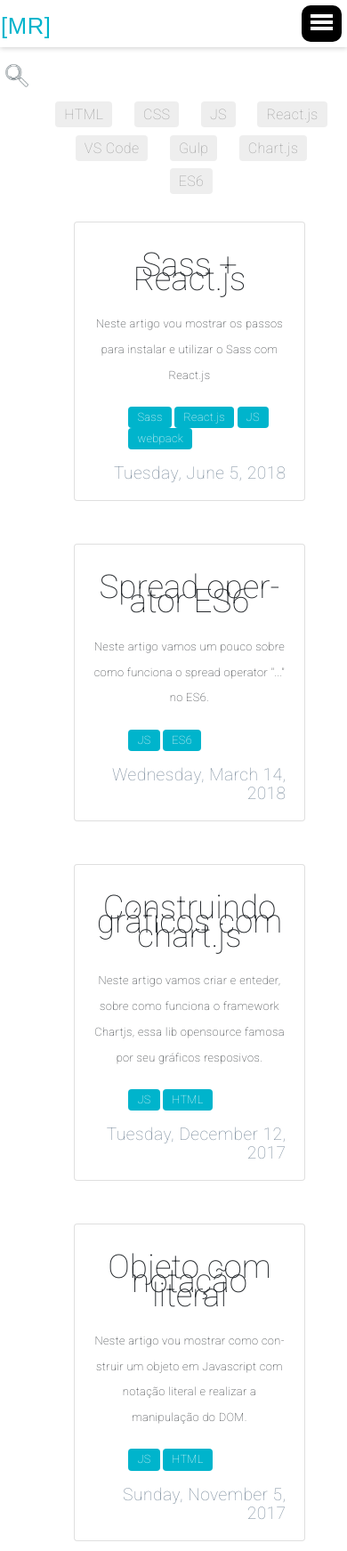
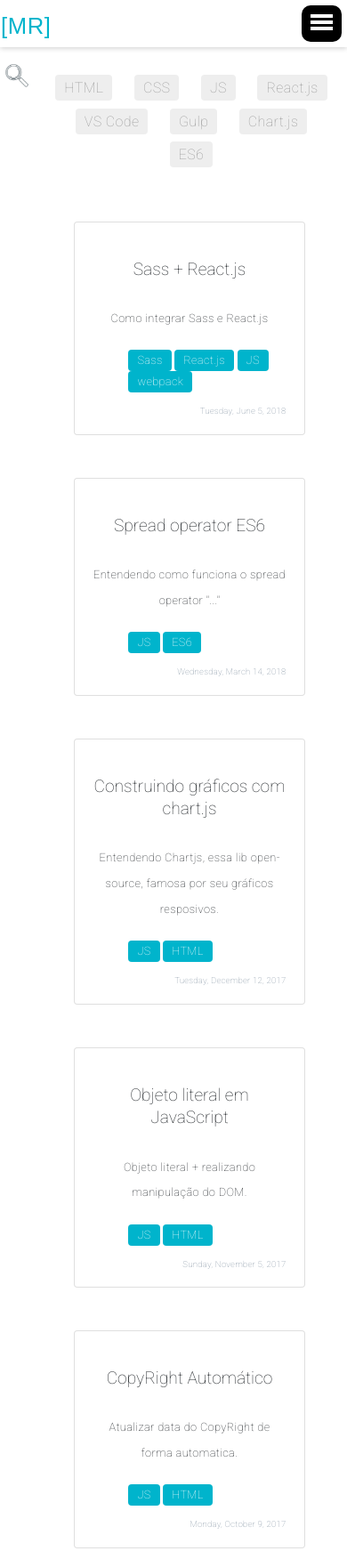
Before and after one commit to mariorodeghiero/new-blog-webpack, a website built with webpack: page index.html in a window 390 px wide. Shown: the top 1743 px of the page at 89% size. Built offline with nearby package versions, Linux system fonts and the light colour scheme.

Commit message:
edited layout amd configured search posts

```diff
--- a/index.html
+++ b/index.html
@@ -31,6 +31,9 @@
   <meta name="application-name" content="Blog Mario Rodeghiero">
 
   <link rel="stylesheet" href="https://maxcdn.bootstrapcdn.com/bootstrap/4.0.0-beta/css/bootstrap.min.css">
+  <script src="https://ajax.googleapis.com/ajax/libs/jquery/1.8.3/jquery.min.js"></script>
+  <script src="http://code.jquery.com/ui/1.9.2/jquery-ui.js"></script>
+  <link rel="stylesheet" href="https://cdnjs.cloudflare.com/ajax/libs/animate.css/3.5.2/animate.min.css">
 
   <!-- Global Site Tag (gtag.js) - Google Analytics -->
   <script async src="https://www.googletagmanager.com/gtag/js?id=UA-107916783-1"></script>
@@ -49,7 +52,7 @@
 <body>
   <div class="geral">
     <header>
-      <div class="container-header">
+      <div class="container-header animated fadeIn">
         <div class="logo">
           <h1>[MR]</h1>
         </div>
@@ -58,7 +61,7 @@
           <span></span>
           <span></span>
         </div>
-        <nav class="links animated zoomIn">
+        <nav class="links ">
           <ul>
             <li>
               <a href="https://www.mariorodeghiero.com">Home</a>
@@ -75,7 +78,7 @@
       </div>
     </header>
 
-    <div class="search-btn">
+    <div class="search-btn animated fadeIn">
       <input id="search-btn" type="image" src="src/img/search-icon.png" alt="Pesquisar" title="Pesquisar">
     </div>
 
@@ -86,7 +89,7 @@
       <ul id="output"></ul>
     </div>
 
-    <div class="container-tag">
+    <div class="container-tag animated fadeIn">
       <ul class="tags">
         <li>
           <a class="tag">HTML</a>
@@ -116,12 +119,12 @@
     </div>
 
     <div class="container ">
-      <div class="article ">
+      <div class="article animated zoomIn">
 
         <a href="articles/2018/sass-react.html">
-          <article class="card card-body mb-5 animated zoomInRight">
+          <article class="card card-body mb-5">
             <h1>Sass + React.js</h1>
-            <p> Neste artigo vou mostrar os passos para instalar e utilizar o Sass com React.js</p>
+            <p>Como integrar Sass e React.js</p>
             <div class="container-tag-post">
               <ul class="tag-post">
                 <li>Sass</li>
@@ -135,9 +138,9 @@
         </a>
 
         <a href="articles/2018/spread-operator.html">
-          <article class="card card-body mb-5 animated zoomInRight">
+          <article class="card card-body mb-5">
             <h1>Spread operator ES6</h1>
-            <p>Neste artigo vamos um pouco sobre como funciona o spread operator "..." no ES6.</p>
+            <p>Entendendo como funciona o spread operator "..."</p>
             <div class="container-tag-post">
               <ul class="tag-post">
                 <li>JS</li>
@@ -149,10 +152,9 @@
         </a>
 
         <a href="articles/chart-js.html"></a>
-        <article class="card card-body mb-5 animated zoomInRight">
+        <article class="card card-body mb-5">
           <h1>Construindo gráficos com chart.js</h1>
-          <p>Neste artigo vamos criar e enteder, sobre como funciona o framework Chartjs, essa lib opensource famosa por seu
-            gráficos resposivos.
+          <p>Entendendo Chartjs, essa lib opensource, famosa por seu gráficos resposivos.
           </p>
           <div class="container-tag-post">
             <ul class="tag-post">
@@ -165,10 +167,9 @@
         </a>
 
         <a href="articles/object-literal.html">
-          <article class="card card-body mb-5 animated zoomInRight">
-            <h1>Objeto com notação literal</h1>
-            <p>Neste artigo vou mostrar como construir um objeto em Javascript com notação literal e realizar a manipulação
-              do DOM.
+          <article class="card card-body mb-5">
+            <h1>Objeto literal em JavaScript</h1>
+            <p>Objeto literal + realizando manipulação do DOM.
             </p>
             <div class="container-tag-post">
               <ul class="tag-post">
@@ -181,9 +182,9 @@
         </a>
 
         <a href="articles/copy-right.html"></a>
-        <article class="card card-body mb-5 animated zoomInRight">
+        <article class="card card-body mb-5">
           <h1>CopyRight Automático </h1>
-          <p>Neste artigo vou mostrar um script apra atualizar data do CopyRight de forma automatica.</p>
+          <p>Atualizar data do CopyRight de forma automatica.</p>
           <div class="container-tag-post">
             <ul class="tag-post">
               <li>JS</li>
--- a/package.json
+++ b/package.json
@@ -44,6 +44,7 @@
     "glob-all": "^3.1.0",
     "html-webpack-plugin": "^2.30.1",
     "img-loader": "^2.0.1",
+    "json-loader": "^0.5.7",
     "node-sass": "^4.7.2",
     "purify-css": "^1.2.5",
     "purifycss-webpack": "^0.7.0",
--- a/src/js/medium.js
+++ /dev/null
@@ -1,6 +0,0 @@
-var Feed = require('rss-to-json');
-
-Feed.load('https://medium.com/feed/@cotts', function (err, rss) {
-    console.log(rss);
-
-});
--- a/src/js/search-post.js
+++ b/src/js/search-post.js
@@ -5,8 +5,7 @@ const findPost = document.getElementById("search-input");
 findPost.addEventListener("keyup", findMatches);
 
 function getPosts() {
-  // fetch('https://mariorodeghiero.herokuapp.com/')
-  fetch("../db/posts.json")
+  fetch("./posts.json")
     .then(res => res.json())
     .then(data => {
       let output = "";
--- a/src/scss/abstracts/_mixins.scss
+++ b/src/scss/abstracts/_mixins.scss
@@ -24,9 +24,56 @@
       p {
         font-size: 0.8rem;
       }
-      h4 {
-        font-size: 0.6rem !important;
+      span {
+        font-size: 0.6rem;
       }
     }
   }
 }
+
+@media only screen and (max-width: 700px) {
+  article {
+    font-size: 0.85em;
+    line-height: 1.7em;
+    margin-bottom: 30px;
+    padding: 8%;
+    p {
+      font-size: 0.8rem;
+    }
+    h1 {
+      font-size: 0.6rem;
+      line-height: 3.5em;
+      letter-spacing: 0;
+    }
+    h4 {
+      letter-spacing: 0.3px;
+      margin: -2.7em auto 4em;
+    }
+    h5 {
+      font-size: 1em;
+    }
+  }
+}
+
+@media only screen and (max-width: 502px) {
+  article {
+    width: auto;
+    font-size: 0.8em;
+    line-height: 1.6em;
+    p {
+      font-size: 0.8rem;
+    }
+    h1 {
+      font-size: 2.4rem;
+      line-height: 1.4em;
+      letter-spacing: 0;
+    }
+    h4 {
+      letter-spacing: 0;
+      margin: 0.4em auto 3em;
+    }
+    h5 {
+      font-size: 1em;
+    }
+  }
+}
--- a/src/scss/components/_input.scss
+++ b/src/scss/components/_input.scss
@@ -0,0 +1,10 @@
+.fadeIn {
+  animation-duration: 3s;
+}
+.zoomIn {
+  animation-duration: 2s;
+}
+
+.fadeInLeft {
+  animation-duration: 2s;
+}
--- a/src/scss/layouts/_main-navigation.scss
+++ b/src/scss/layouts/_main-navigation.scss
@@ -128,65 +128,13 @@ article {
   h1 {
     font-weight: 200;
     text-align: center;
-    font-size: 3.5rem;
+    font-size: 0.5rem;
     line-height: 9rem;
     margin-top: 0;
   }
   h2 {
     text-align: center;
     padding-top: 50px;
-  }
-}
-
-@media only screen and (max-width: 700px) {
-  article {
-    font-size: 0.85em;
-    line-height: 1.7em;
-    margin-bottom: 30px;
-    padding: 8%;
-    p {
-      font-size: 0.8rem;
-    }
-    h1 {
-      font-size: 3.5rem;
-      line-height: 3.5em;
-      letter-spacing: 0;
-    }
-    h4 {
-      letter-spacing: 0.3px;
-      margin: -2.7em auto 4em;
-    }
-    h5 {
-      font-size: 1em;
-    }
-  }
-}
-
-@media only screen and (max-width: 502px) {
-  article {
-    width: auto;
-    font-size: 0.8em;
-    line-height: 1.6em;
-    p {
-      font-size: 0.8rem;
-    }
-    h1 {
-      font-size: 2.4rem;
-      line-height: 1.4em;
-      letter-spacing: 0;
-    }
-    h4 {
-      letter-spacing: 0;
-      margin: 0.4em auto 3em;
-    }
-    h5 {
-      font-size: 1em;
-    }
-  }
-  .voltar {
-    img {
-      width: 70%;
-    }
   }
 }
 
@@ -218,7 +166,6 @@ article {
 }
 
 .container-tag {
-  float: left;
   margin-top: 70px;
   text-align: center;
   width: 100%;
@@ -336,7 +283,7 @@ article {
 /* start search */
 .search-btn {
   position: fixed;
-  margin-top: 40px;
+  margin-top: 2 0px;
   margin-left: 1%;
   padding-top: 0;
   z-index: 79;
@@ -352,6 +299,7 @@ article {
 }
 
 .search {
+  margin-top: -20px;
   display: none;
   height: 100%;
   position: fixed;
@@ -487,9 +435,8 @@ article {
     background-color: #ffffff;
     width: 80%;
     h1 {
-      font-size: 2.3rem;
       padding-top: 20px;
-      line-height: 1rem;
+      line-height: 1.6rem;
       text-align: center;
     }
     p {
@@ -498,7 +445,6 @@ article {
     span {
       color: #778899;
       text-align: right;
-      font-size: 1.2rem;
     }
     .container-tag-post {
       float: left;
--- a/webpack.config.js
+++ b/webpack.config.js
@@ -74,7 +74,11 @@ module.exports = {
                         }]
                     ]
                 }
-            }
+            },
+          {
+            test: /\.json$/,
+            use: [{ loader: 'json-loader' }]
+          },
         ]
     },
     plugins: [
```
Also changed, not shown: posts.json (added, +32 -0 lines), src/main.js (+7 -0 lines).
